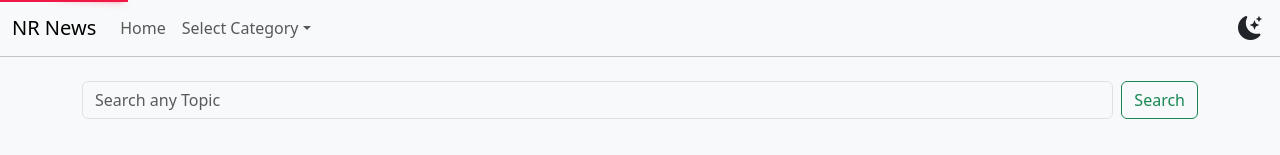
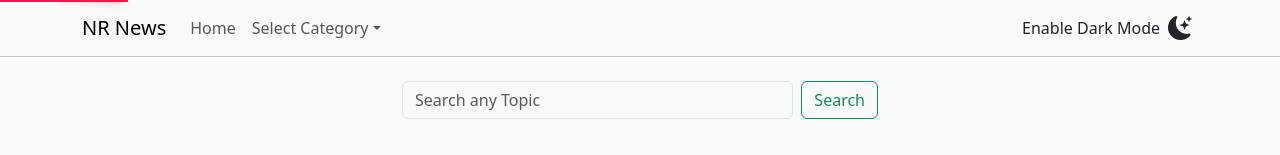
Before and after one commit to NewbieRitesh/NR-News, a React (Create React App) app: page / in a window 1280 px wide. Shown: the top 155 px of the page. Built offline with nearby package versions, Linux system fonts and the light colour scheme; no server answers.

Commit message:
upading styles

```diff
--- a/src/App.js
+++ b/src/App.js
@@ -9,7 +9,6 @@ import { useSelector } from 'react-redux'
 import { modeStyle } from './redux/reducer/darkModeReducer'
 
 export default function App() {
-
   const [progress, setProgress] = useState(0)
   const apiKey = process.env.REACT_APP_NEWS_API
   const pageSize = 9
@@ -40,10 +39,12 @@ export default function App() {
             progress={progress}
           />
           <Navbar />
-          <form className='d-flex flex-row container mt-4 mb-3'>
-            <input id='search' className={`form-control me-2 ${changeStyle.bg} ${changeStyle.text} ${changeStyle.type==='dark'?'placeholder-dark':''}`} type="search" placeholder="Search any Topic" aria-label="Search" onChange={handleSearchText} />
-            <Link htmlFor="search" onClickCapture={finalSearchText} to={`/search/${clickSearchText}`}><button className="btn btn-outline-success">Search</button></Link>
-          </form>
+          <div className='w-100'>
+            <form className='d-flex flex-row justify-content-center container mt-4 mb-3' style={{ maxWidth: '500px' }}>
+              <input id='search' className={`form-control me-2 ${changeStyle.bg} ${changeStyle.text} ${changeStyle.type === 'dark' ? 'placeholder-dark' : ''}`} type="search" placeholder="Search any Topic" aria-label="Search" onChange={handleSearchText} />
+              <Link htmlFor="search" onClickCapture={finalSearchText} to={`/search/${clickSearchText}`}><button className="btn btn-outline-success">Search</button></Link>
+            </form>
+          </div>
           <div>
             <Routes>
               <Route path='/business' element={<News setProgress={setProgress} apiKey={apiKey} key={'business'} pageSize={pageSize} category={'business'} />} />
--- a/src/components/Navbar.js
+++ b/src/components/Navbar.js
@@ -21,8 +21,8 @@ export default function Navbar() {
     }
 
     return (
-        <div className="sticky-top">
-            <nav className={`navbar navbar-expand-lg navbar-${changeStyle.type} ${changeStyle.bg}`} data-bs-theme={changeStyle.type === 'light' ? '' : 'dark'} >
+        <div className="sticky-top" >
+            <nav className={`navbar container navbar-expand-lg navbar-${changeStyle.type} ${changeStyle.bg}`} data-bs-theme={changeStyle.type === 'light' ? '' : 'dark'} >
                 <div className="container-fluid">
                     <Link className="navbar-brand" to="/">NR News</Link>
                     <button className="navbar-toggler" type="button" data-bs-toggle="collapse" data-bs-target="#navbarSupportedContent" aria-controls="navbarSupportedContent" aria-expanded="false" aria-label="Toggle navigation">
@@ -48,7 +48,8 @@ export default function Navbar() {
                                 </ul>
                             </li>
                         </ul>
-                        <button className={`bg-transparent border-0 ${changeStyle.text} fs-4`} onClick={changeMode}>
+                        <button className={`bg-transparent hover:pointer border-0 d-flex align-items-center ${changeStyle.text} fs-4`} onClick={changeMode}>
+                            <span className='fs-6 me-2'>{changeStyle.type === 'light' ? "Enable Dark Mode" : "Enable Light Mode"}</span>
                             <i className={`bi bi-${changeStyle.type === 'light' ? 'moon-stars-fill' : 'brightness-high-fill'}`} />
                         </button>
                     </div>
```
